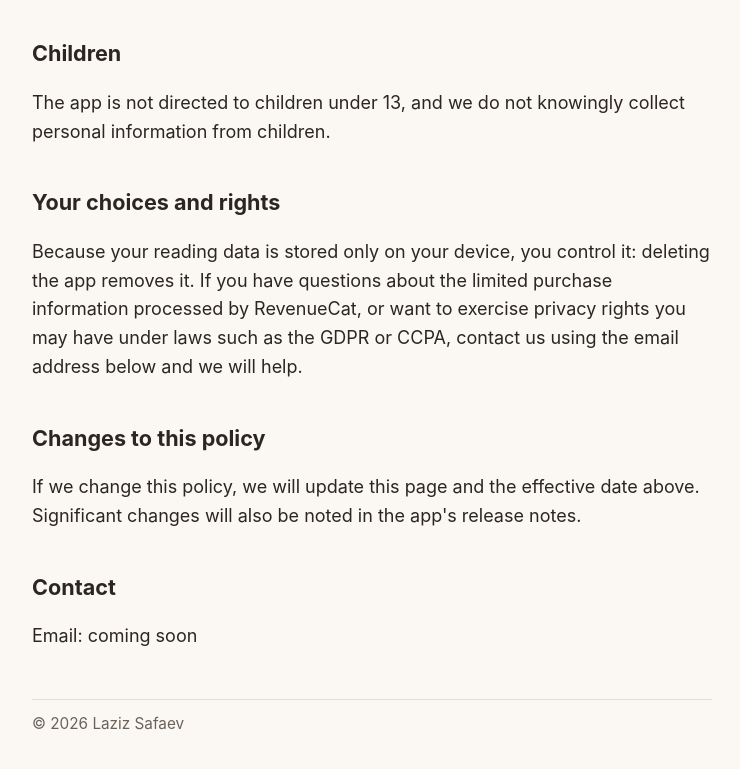
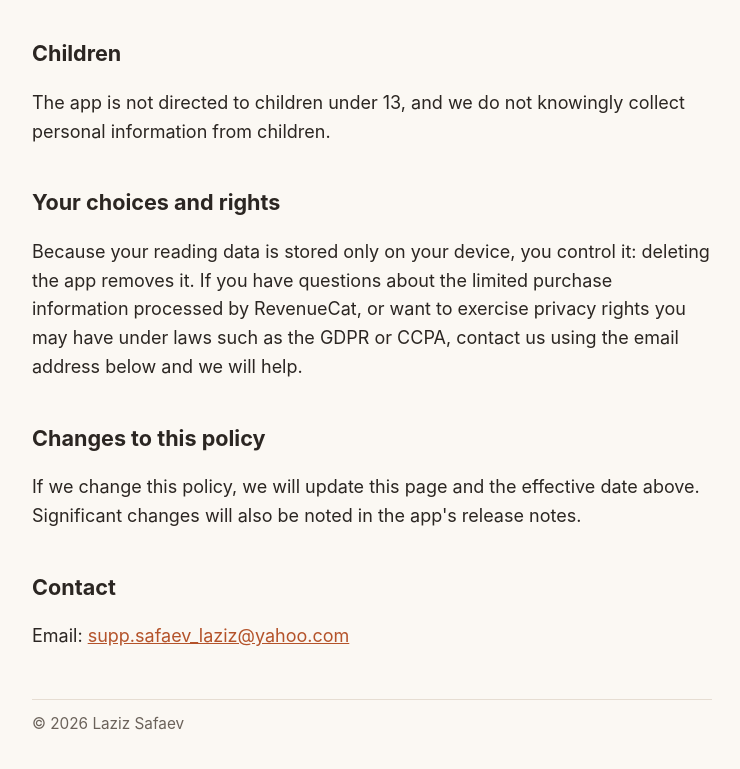
Before and after one commit to Laskevich/cairn-site, a plain HTML site: page privacy.html in a window 1280 px wide. Shown: the part 1386-2155 px from the top of the page, without its empty margins (268-1008 px from the left). Drawn offline with Linux system fonts and the light colour scheme.

Commit message:
Support email
Co-Authored-By: Claude Opus 5.5 <noreply@anthropic.com>

```diff
--- a/privacy.html
+++ b/privacy.html
@@ -43,7 +43,7 @@
 <p>If we change this policy, we will update this page and the effective date above. Significant changes will also be noted in the app's release notes.</p>
 
 <h2>Contact</h2>
-<p>Email: <span id="contact-email">coming soon</span></p>
+<p>Email: <a id="contact-email" href="mailto:supp.safaev_laziz@yahoo.com">supp.safaev_laziz@yahoo.com</a></p>
 
 <footer>© 2026 Laziz Safaev</footer>
 </main>
```
Also changed, not shown: support.html (+1 -1 lines).
